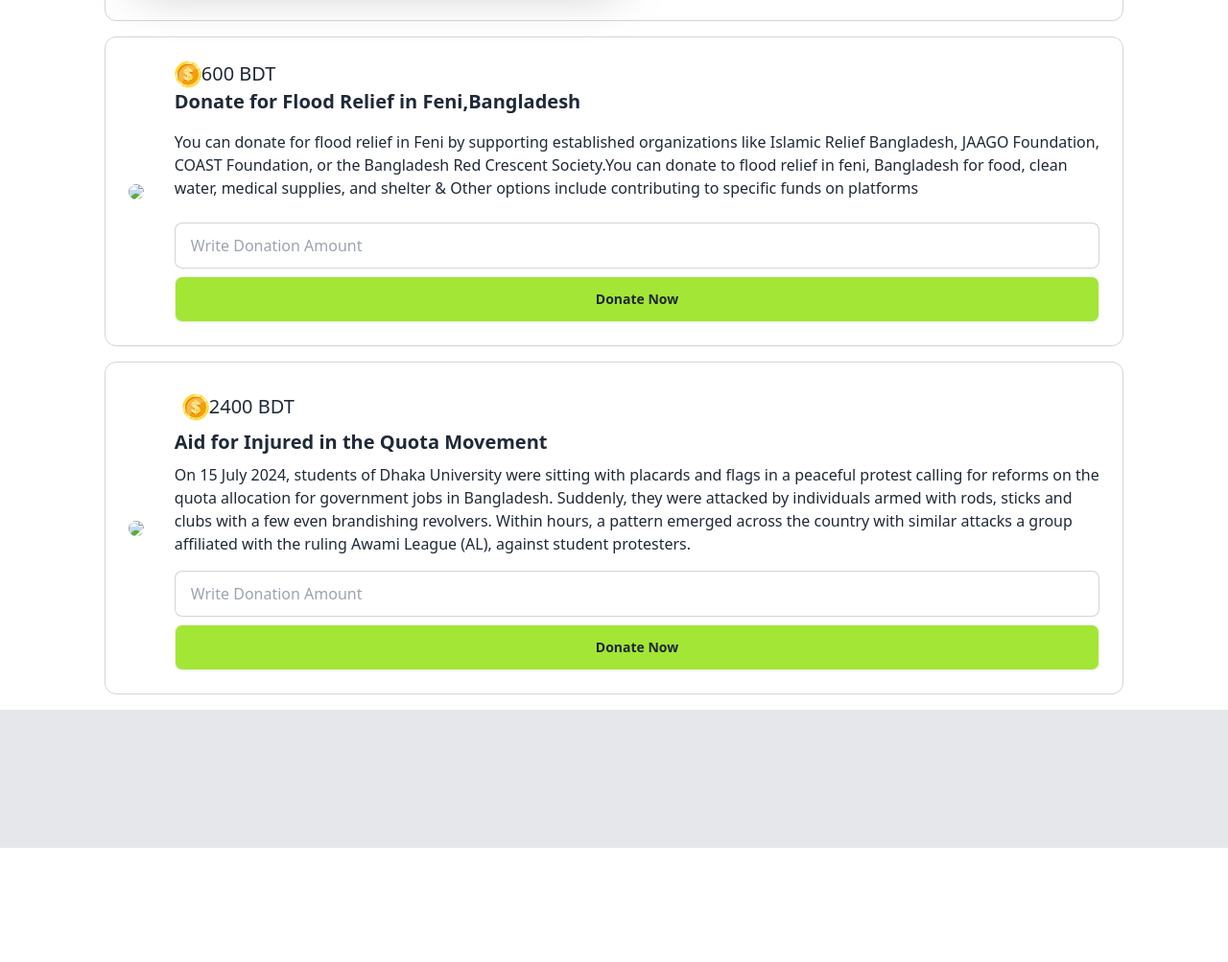
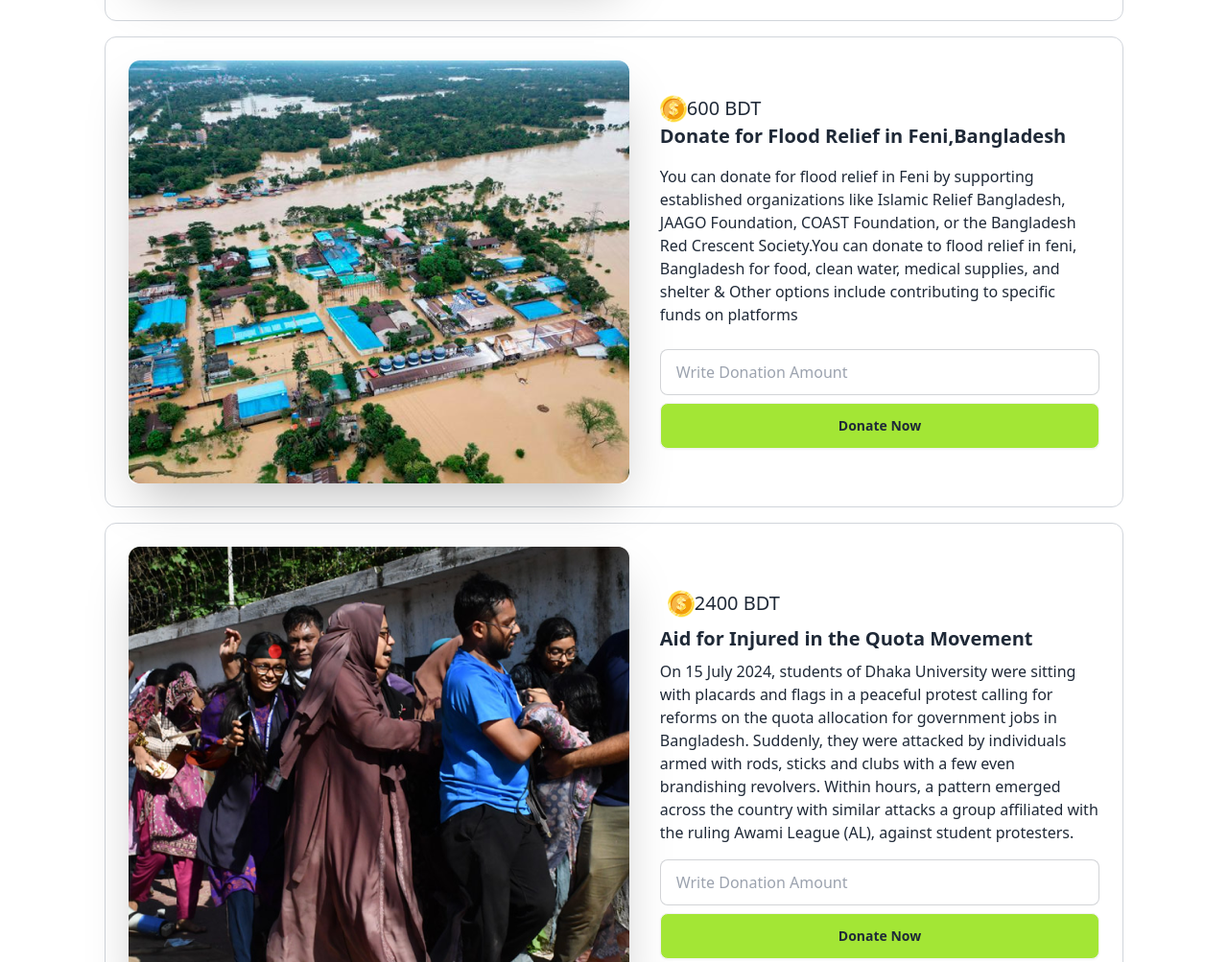
Before and after one commit to smrakib20/Donation_System, a plain HTML site: page index.html in a window 1280 px wide. Shown: the part 734-1737 px from the top of the page at 96% size. Before the commit the page ends 1618 px from the top, so only its background shows below. Drawn offline with nearby package versions, Linux system fonts and the light colour scheme; the site is published under a folder, as on GitHub Pages, so addresses that start at the root find nothing.

Commit message:
Added file of my Donation System

```diff
--- a/Donate-web.js
+++ b/Donate-web.js
@@ -47,7 +47,6 @@ history_bg.addEventListener('click', function () {
     parts_hidden.classList.add('hidden');
     history_bg.classList.add('bg-lime-400');
     donate_bg.classList.remove('bg-lime-400');
-
 })
 let donate_bg = document.getElementById('donate');
 donate_bg.addEventListener('click', function () {
@@ -57,7 +56,6 @@ donate_bg.addEventListener('click', function () {
     history_hidden.classList.add('hidden');
     donate_bg.classList.add('bg-lime-400');
     history_bg.classList.remove('bg-lime-400');
-
 })
 // tk 1 section
 
--- a/index.html
+++ b/index.html
@@ -125,12 +125,10 @@
                         <h1 class="text-xl font-bold xl:pt-4">Donate for Flood at Noakhali, Bangladesh</h1>
                         <p class="xl:py-4">You can donate to flood relief in Noakhali, Bangladesh, through various
                             international organizations like GoFundMe, Islamic Relief Ireland, and ActionAid Ireland.
-                            Other
-                            options include contributing to specific funds on platforms These
+                            Other options include contributing to specific funds on platforms These
                             organizations provide specific funds on platforms These essential aid such as food, water
-                            and
-                            shelter to those affected by the floods. Islamic Relief Bangladesh, JAAGO Foundation, COAST
-                            Foundation, or the Bangladesh Red Crescent Society. </p>
+                            and shelter to those affected by the floods. Islamic Relief Bangladesh, JAAGO Foundation,
+                            COAST Foundation, or the Bangladesh Red Crescent Society. </p>
                         <input id="input_field" type="number" placeholder="Write Donation Amount"
                             class="input input-bordered w-full my-2" />
                         <br>
@@ -152,7 +150,7 @@
             <div
                 class=" hero bg-base-100 border border-gray-300 w-[95%] md:w-[75%] lg:w-[90%] xl:w-[83%] mx-auto m-4 md:p-2 rounded-xl">
                 <div class=" hero-content flex-col lg:flex-row gap-8">
-                    <img src="/assets/feni.png" class="xl:max-w-full lg:max-w-[50%] max-w-2/3 rounded-lg shadow-2xl" />
+                    <img src="assets/feni.png" class="xl:max-w-full lg:max-w-[50%] max-w-2/3 rounded-lg shadow-2xl" />
                     <div class="">
                         <!-- taka -->
                         <div class="flex">
@@ -178,7 +176,7 @@
             <div
                 class=" hero bg-base-100 border border-gray-300 w-[95%] md:w-[75%] lg:w-[90%] xl:w-[83%] mx-auto m-4 md:p-2 rounded-xl">
                 <div class=" hero-content flex-col lg:flex-row gap-8">
-                    <img src="/assets/quota-protest.png"
+                    <img src="assets/quota-protest.png"
                         class="xl:max-w-full lg:max-w-[50%] max-w-2/3 rounded-lg shadow-2xl" />
                     <div class="">
                         <!-- taka  -->
```
